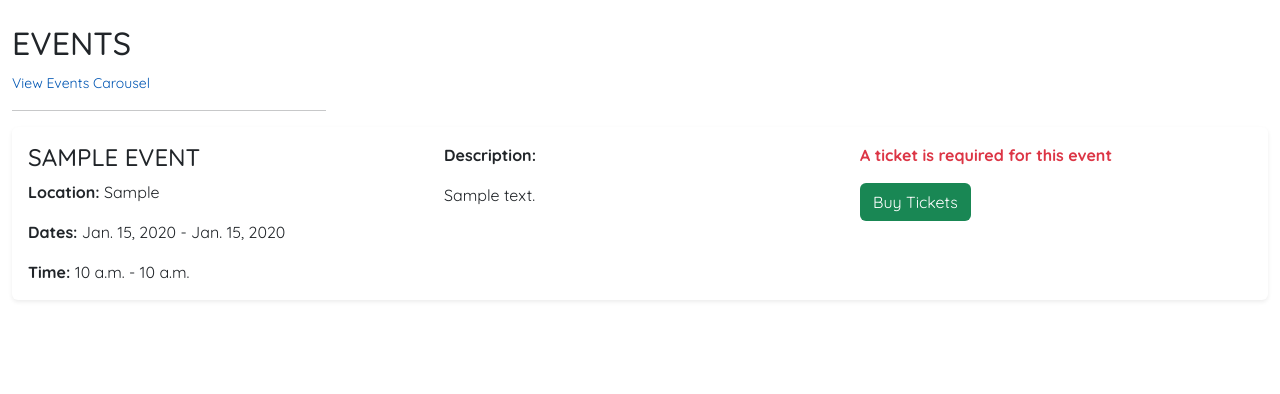
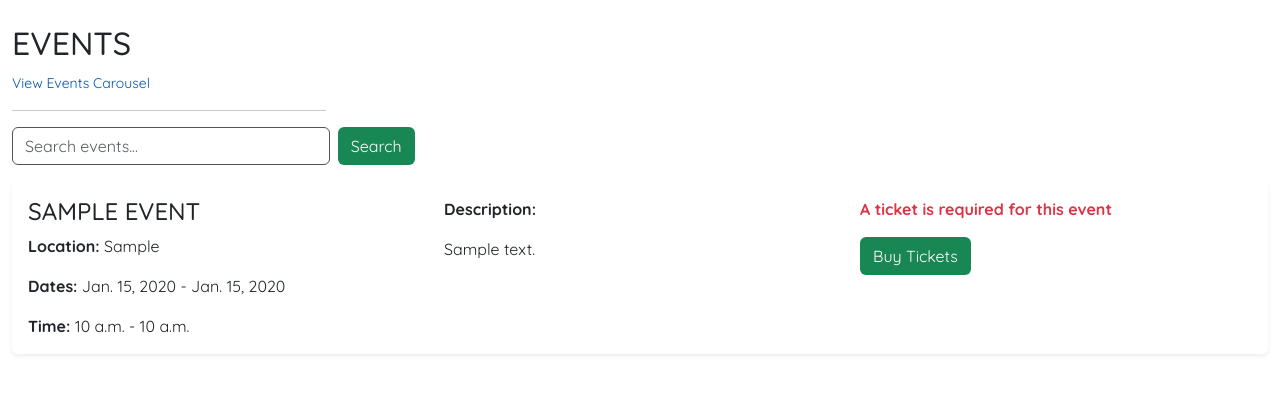
Before and after one commit to Cleg83/sew_crafty_project, a Django app: page /events/list/ in a window 1280 px wide. Shown: the part 56-450 px from the top of the page. Run offline with Django 5.2, Linux system fonts and the light colour scheme; tables that the repository leaves empty hold one stand-in row (values such as "Sample post"); parts of the project's set-up code (start-up, migrations or seed data) failed here and were passed over; some libraries are stand-ins or nearby versions.

Commit message:
Add search function to events_list_view page and add same ticket_required logic as used in standard events view

```diff
--- a/events/templates/events/events_list_view.html
+++ b/events/templates/events/events_list_view.html
@@ -11,6 +11,21 @@
                 <small>View Events Carousel</small>
             </a>
             <hr class="heading-rule">
+        </div>
+    </div>
+
+    <div class="row">
+        <div class="col-md-8 col-lg-4 mb-3">
+            <form method="GET" action="{% url 'events_list_view' %}" class="d-flex justify-content-start">
+                <input
+                    class="form-control w-100"
+                    type="text"
+                    name="q"
+                    placeholder="Search events..."
+                    value="{{ search_criteria|default:'' }}"
+                    aria-label="Search">
+                <button class="btn forward-button ms-2" type="submit">Search</button>
+            </form>
         </div>
     </div>
 
@@ -41,10 +56,16 @@
                             <p class="card-text">{{ event.description }}</p>
                         </div>
                         <div class="col-12 col-md-4 text-center text-md-start">
-                            <p class="card-text text-danger"><strong>A ticket is required for this event</strong></p>
-                            <a href="{{ event.ticket_url }}" target="_blank" class="btn forward-button" role="button">
-                                Buy Tickets
-                            </a>
+                            {% if event.ticket_required %}
+                                <p class="card-text text-danger"><strong>A ticket is required for this event</strong></p>
+                                {% if event.ticket_url %}
+                                    <a href="{{ event.ticket_url }}" target="_blank" class="btn forward-button" role="button">
+                                        Buy Tickets
+                                    </a>
+                                {% else %}
+                                    <p>Tickets to be purchased on arrival</p>
+                                {% endif %}
+                            {% endif %}
                         </div>
                     </div>
                 </div>
```
